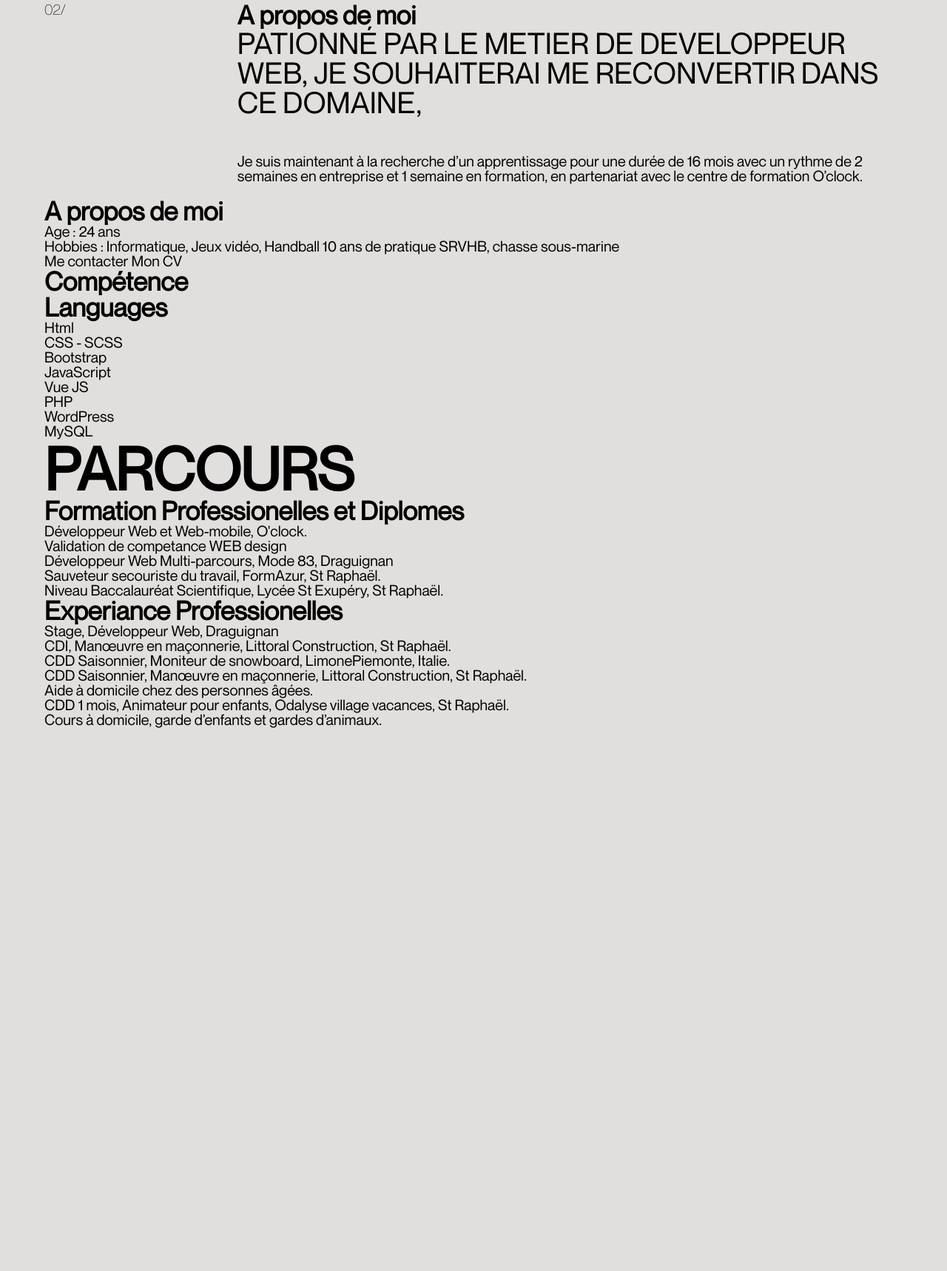
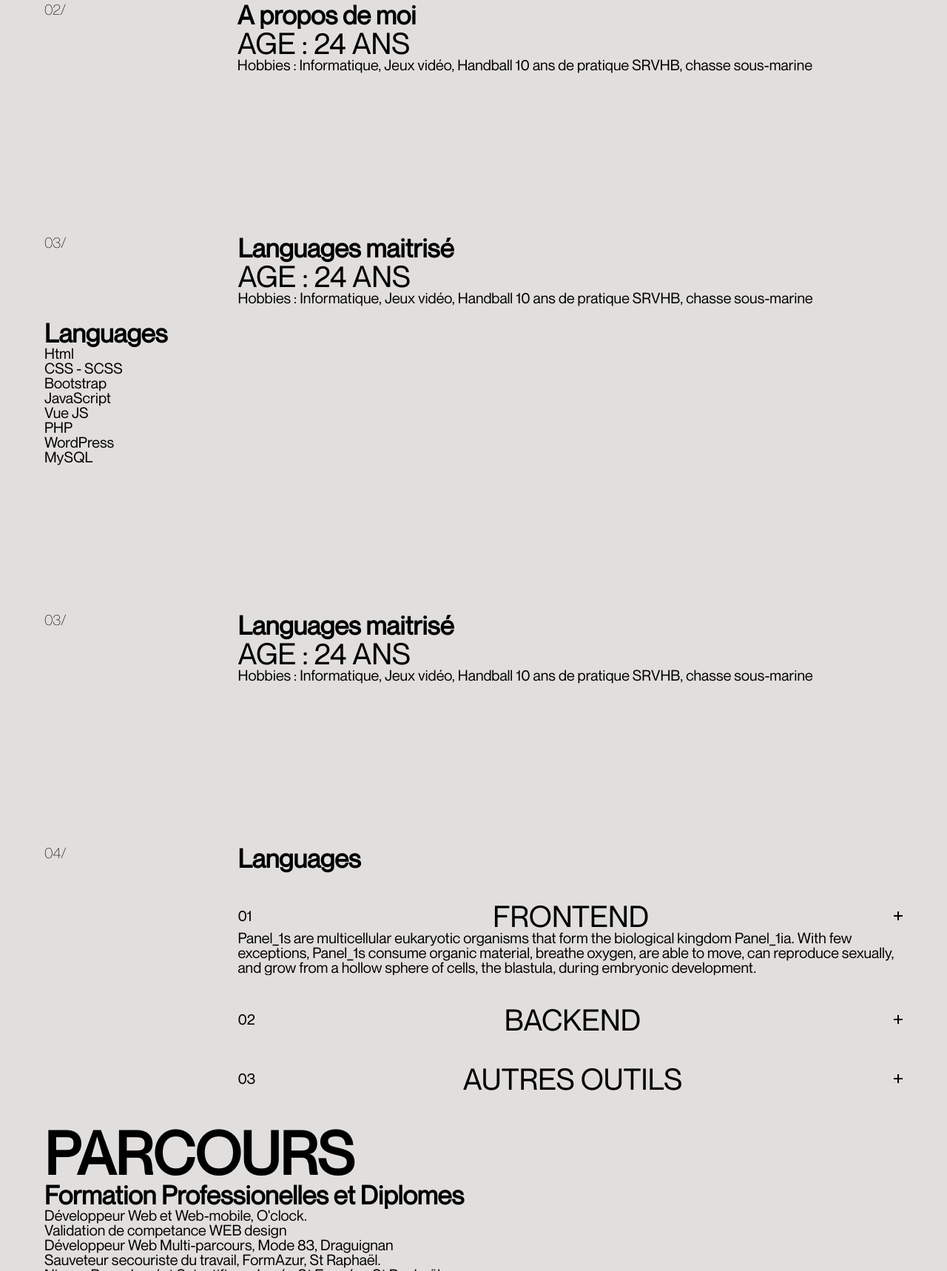
Before and after one commit to Pierre-Rodrigues/Pierre-Rodrigues.github.io, a website built with Parcel: page index.html in a window 1280 px wide. Shown: the part 1597-3315 px from the top of the page at 74% size. Before the commit the page ends 2640 px from the top, so only its background shows below. Built offline with nearby package versions, Linux system fonts and the light colour scheme.

Commit message:
progresse

```diff
--- a/assets/scss/home.scss
+++ b/assets/scss/home.scss
@@ -20,11 +20,12 @@ h2{
         &__uppercase{
             text-transform: uppercase;
             font-size: 2.5rem;
-            margin-bottom: 5rem;
         }
     }
 }
-
+.presentation{
+    margin-bottom: 5rem;
+}
 
 @media all and (min-width : 800px) {
     .list{
@@ -46,3 +47,95 @@ h2{
         }
     }
 }
+
+/* ACCORDION
+–––––––––––––––––––––––––––––––––––––––––––––––––– */
+.accordion {
+    position: relative;
+   margin:0
+  }
+
+  input[type="radio"] {
+    position: absolute;
+    left: -9999px;
+  }
+
+  .accordion li,
+  .accordion{
+    display: flex;
+    flex-direction:column;
+    justify-content:flex-start;
+    text-align:left;
+    padding: 2rem 0;
+  }
+
+  .accordion__title{
+      display: flex;
+      justify-content: space-between;
+        align-items: center;
+  }
+
+  .accordion__number{
+      font-size: 2rem;
+  }
+
+  .accordion .accordion-content {
+      box-sizing: border-box;
+      max-height: 0;
+      overflow: hidden;
+      transition: max-height, .5s;
+      align-items: center;
+      justify-content: center;
+      position: relative;
+      margin:0;
+      transition: all .5s;
+  }
+  .content:before {
+    content: '';
+    border-top: 2px solid ;
+    width: 10px;
+    display: block;
+    transition: 0.3s;
+    margin-left: 6px;
+
+	}
+  .cross:before,.cross:after {
+    content: '';
+   border-top: 2px solid;
+   width: 12px;
+   display: block;
+   transition: 0.3s;
+   margin-left: 5px;
+}
+
+.cross:after {
+   transform: rotate(90deg);
+   margin-top: -2px;
+}
+
+input:checked ~ .content {
+    max-height: 400px;
+    transition: max-height, 1s;
+}
+input:checked ~ label .cross-box{
+	background-color:#93c04d;
+}
+input:checked ~ label .cross:before {
+    transform: rotate(180deg);
+}
+
+input:checked ~ label .cross:after {
+    transform: rotate(0deg);
+}
+
+input:checked ~ .questions {
+    max-height: 400px;
+    transition: 1s;
+}
+
+
+  [value="Panel_1"]:checked ~ .accordion [for="Panel_1"] + .accordion-content,
+  [value="Panel_2"]:checked ~ .accordion [for="Panel_2"] + .accordion-content,
+  [value="Panel_3"]:checked ~ .accordion [for="Panel_3"] + .accordion-content {
+        max-height: 400px;
+  }
--- a/index.html
+++ b/index.html
@@ -47,9 +47,9 @@
         <div class="list">
             <p class="list__number">01/</p>
             <div>
-                <p class="list__text__uppercase"> Pationné par le metier de developpeur web, je souhaiterai me
+                <p class="list__text__uppercase presentation"> Pationné par le metier de developpeur web, je souhaiterai me
                     reconvertir dans ce domaine, </p>
-                <p class="list__text__uppercase">après avoir suivi plusieurs formation dans le developpement,
+                <p class="list__text__uppercase presentation">après avoir suivi plusieurs formation dans le developpement,
                     j’aimerais continuer mon apprentissage en passant par la voie de l’alternance. </p>
 
                 <p class="list__text"> Je suis maintenant à la recherche d’un apprentissage pour une durée de 16 mois
@@ -79,34 +79,30 @@
 
         <div class="list">
             <div class="list__number">
-                <p >02/</p>
+                <p>02/</p>
             </div>
             <div>
                 <h3 class="list__title">A propos de moi</h3>
-                <p class="list__text__uppercase"> Pationné par le metier de developpeur web, je souhaiterai me
-                    reconvertir dans ce domaine, </p>
-                <p class="list__text"> Je suis maintenant à la recherche d’un apprentissage pour une durée de 16 mois
-                    avec un rythme de 2
-                    semaines en
-                    entreprise et 1 semaine en formation, en partenariat avec le centre de formation
-                    O’clock.</p>
+                <p class="list__text__uppercase"> Age : 24 ans</p>
+                <p class="list__text"> Hobbies : Informatique, Jeux vidéo, Handball 10 ans de pratique SRVHB, chasse
+                    sous-marine</p>
             </div>
         </div>
-        <div>
-            <h3>A propos de moi</h3>
 
-            <ul>
-                <li>Age : 24 ans</li>
-                <li>Hobbies : Informatique, Jeux vidéo, Handball 10 ans de pratique SRVHB, chasse sous-marine
-                </li>
-            </ul>
-
-            <a href="">Me contacter</a>
-            <a href="">Mon CV</a>
+        <div class="list">
+            <div class="list__number">
+                <p>03/</p>
+            </div>
+            <div>
+                <h3 class="list__title">Languages maitrisé</h3>
+                <p class="list__text__uppercase"> Age : 24 ans</p>
+                <p class="list__text"> Hobbies : Informatique, Jeux vidéo, Handball 10 ans de pratique SRVHB, chasse
+                    sous-marine</p>
+            </div>
         </div>
 
         <div>
-            <h3 id="competence">Compétence </h3>
+            <h3 id="competence"></h3>
 
             <div>
                 <h3>Languages</h3>
@@ -123,6 +119,76 @@
                 </ul>
             </div>
         </div>
+
+        <div class="list">
+            <div class="list__number">
+                <p>03/</p>
+            </div>
+            <div>
+                <h3 class="list__title">Languages maitrisé</h3>
+                <p class="list__text__uppercase"> Age : 24 ans</p>
+                <p class="list__text"> Hobbies : Informatique, Jeux vidéo, Handball 10 ans de pratique SRVHB, chasse
+                    sous-marine</p>
+            </div>
+        </div>
+
+        <section id="section">
+            <div class="list">
+
+                <div class="list__number">
+                    <p>04/</p>
+                </div>
+                <div>
+                    <div class="flex-row title">
+                        <h3 class="list__title">Languages</h3>
+                    </div>
+
+                    <input type="radio" id="Panel_1" name="wiki" value="Panel_1" checked>
+                    <input type="radio" id="Panel_2" name="wiki" value="Panel_2">
+                    <input type="radio" id="Panel_3" name="wiki" value="Panel_3">
+
+                    <ul class="accordion">
+                        <div>
+                            <li class="panel" data-radio="Panel_1">
+                                <label for="Panel_1" class="accordion__title list__text__uppercase">
+                                    <span class="accordion__number">01 </span>
+                                    <span>frontend</span>
+                                    <span class="cross"></span>
+                                </label>
+                                <div class="accordion-content">Panel_1s are multicellular eukaryotic organisms that form
+                                    the biological kingdom Panel_1ia. With few exceptions, Panel_1s consume organic
+                                    material, breathe oxygen, are able to move, can reproduce sexually, and grow from a
+                                    hollow sphere of cells, the blastula, during embryonic development.</div>
+                            </li>
+                            <li class="panel" data-radio="Panel_2">
+                                <label for="Panel_2" class="accordion__title list__text__uppercase">
+                                    <span class="accordion__number">02 </span>
+                                    <span>backend</span>
+                                    <span class="cross"></span>
+                                </label>
+                                <div class="accordion-content">MPanel_2s are mainly multicellular, predominantly
+                                    photosynthetic eukaryotes of the kingdom Panel_2ae. Historically, Panel_2s were
+                                    treated as one of two kingdoms including all living things that were not Panel_1s,
+                                    and all algae and fungi were treated as Panel_2s.</div>
+                            </li>
+
+                            <li class="panel" data-radio="Panel_3">
+                                <label for="Panel_3" class="accordion__title list__text__uppercase">
+                                    <span class="accordion__number">03 </span>
+                                    <span>autres outils</span>
+                                    <span class="cross"></span>
+                                </label>
+                                <div class="accordion-content">Panel_3 is the boundless three-dimensional extent in
+                                    which objects and events have relative position and direction. Physical Panel_3 is
+                                    often conceived in three linear dimensions, although modern physicists usually
+                                    consider it, with time, to be part of a boundless four-dimensional continuum known
+                                    as Panel_3time.</div>
+                            </li>
+                        </div>
+                    </ul>
+                </div>
+            </div>
+        </section>
 
         <div>
 
```
